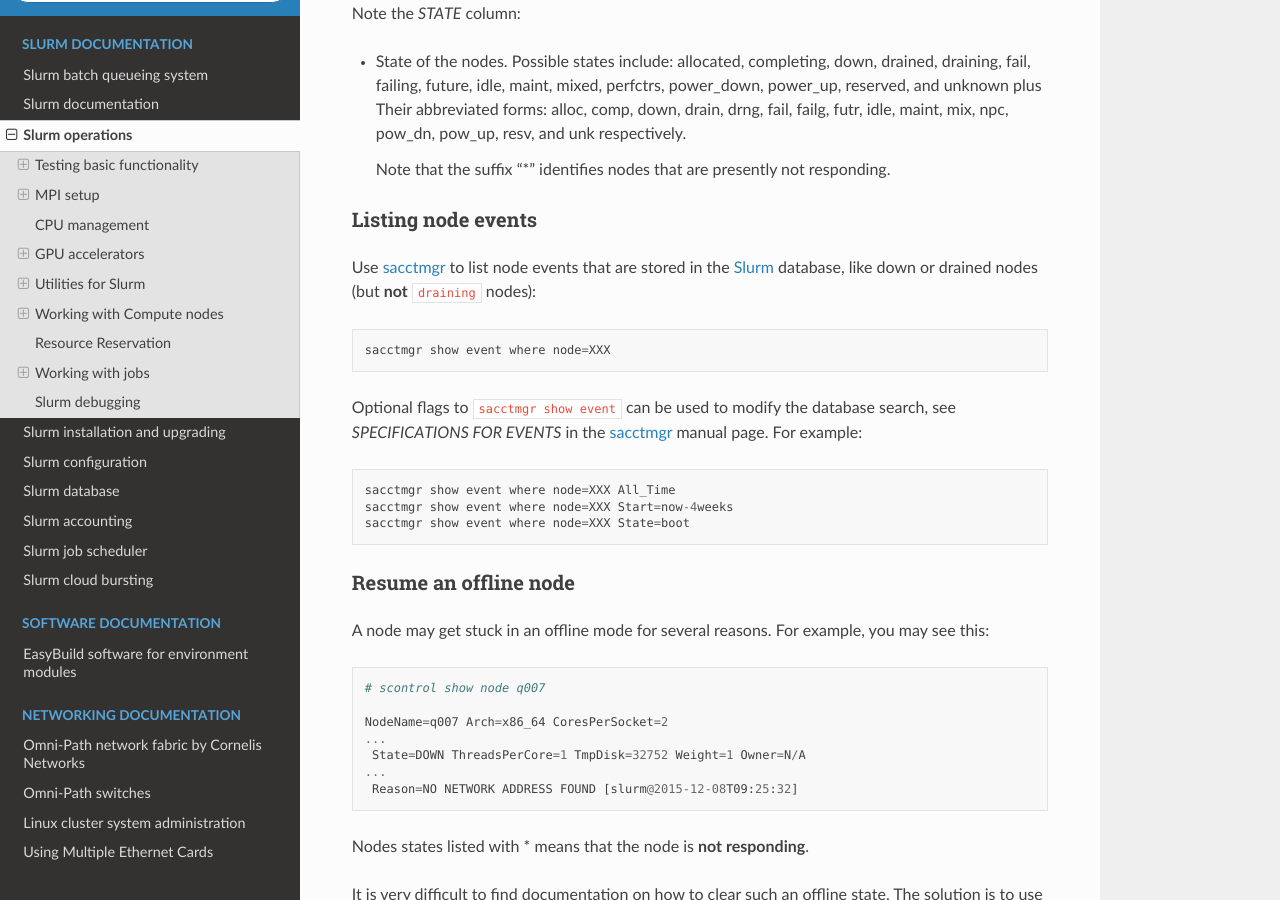
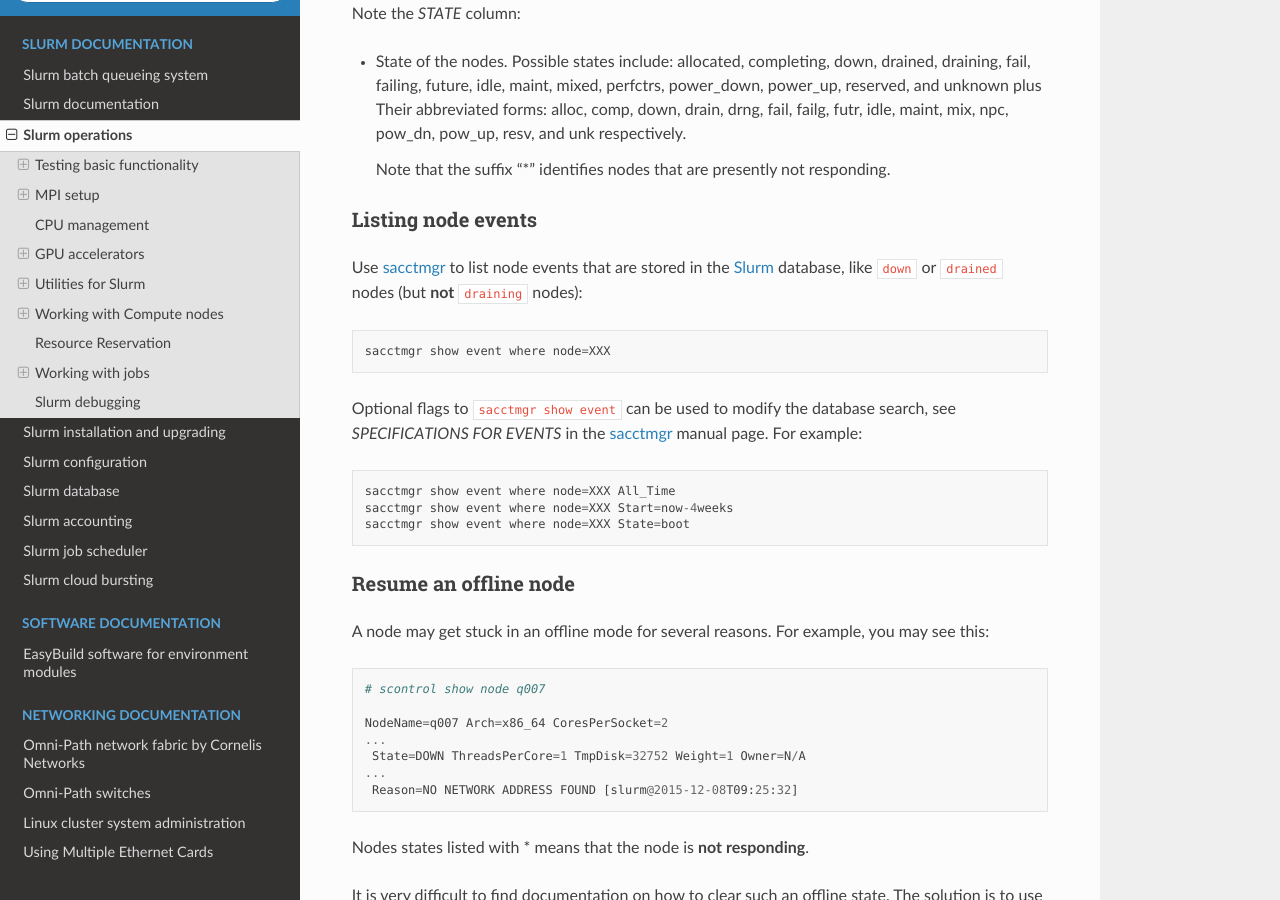
Before and after one commit to OleHolmNielsen/Niflheim_system, a Sphinx documentation site: the page built from docs/Slurm_operations.rst, in a window 1280 px wide and 900 px high, scrolled down 14639 px. Built offline with Sphinx 7.4.7 and the Read the Docs theme 3.1.0, drawn with Linux system fonts in a browser that asks for light colours.

Commit message:
Minor edit

```diff
--- a/docs/Slurm_operations.rst
+++ b/docs/Slurm_operations.rst
@@ -661,7 +661,7 @@ Listing node events
 ---------------------------
 
 Use sacctmgr_ to list node events that are stored in the Slurm_ database,
-like down or drained nodes (but **not** ``draining`` nodes)::
+like ``down`` or ``drained`` nodes (but **not** ``draining`` nodes)::
 
   sacctmgr show event where node=XXX
 
```
